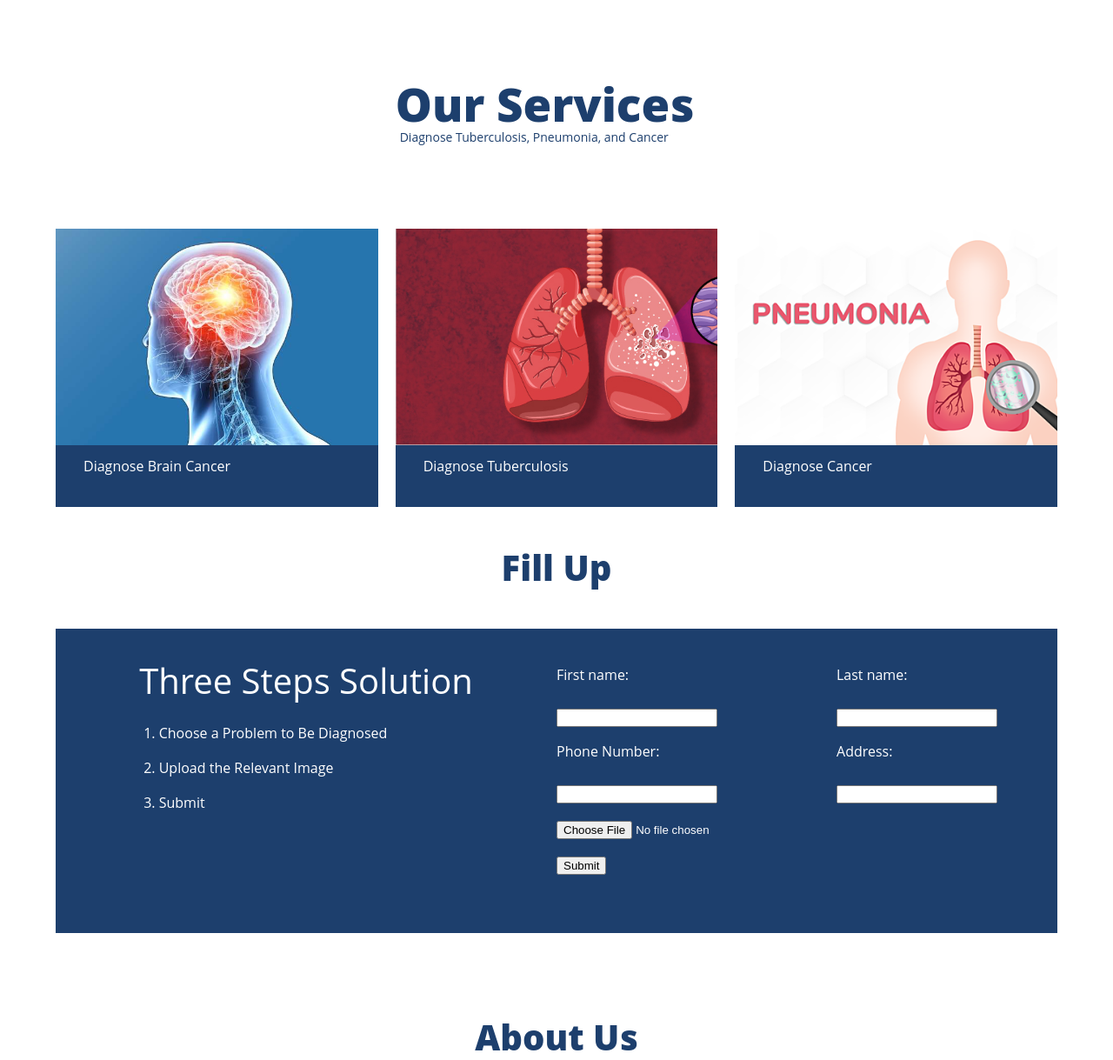
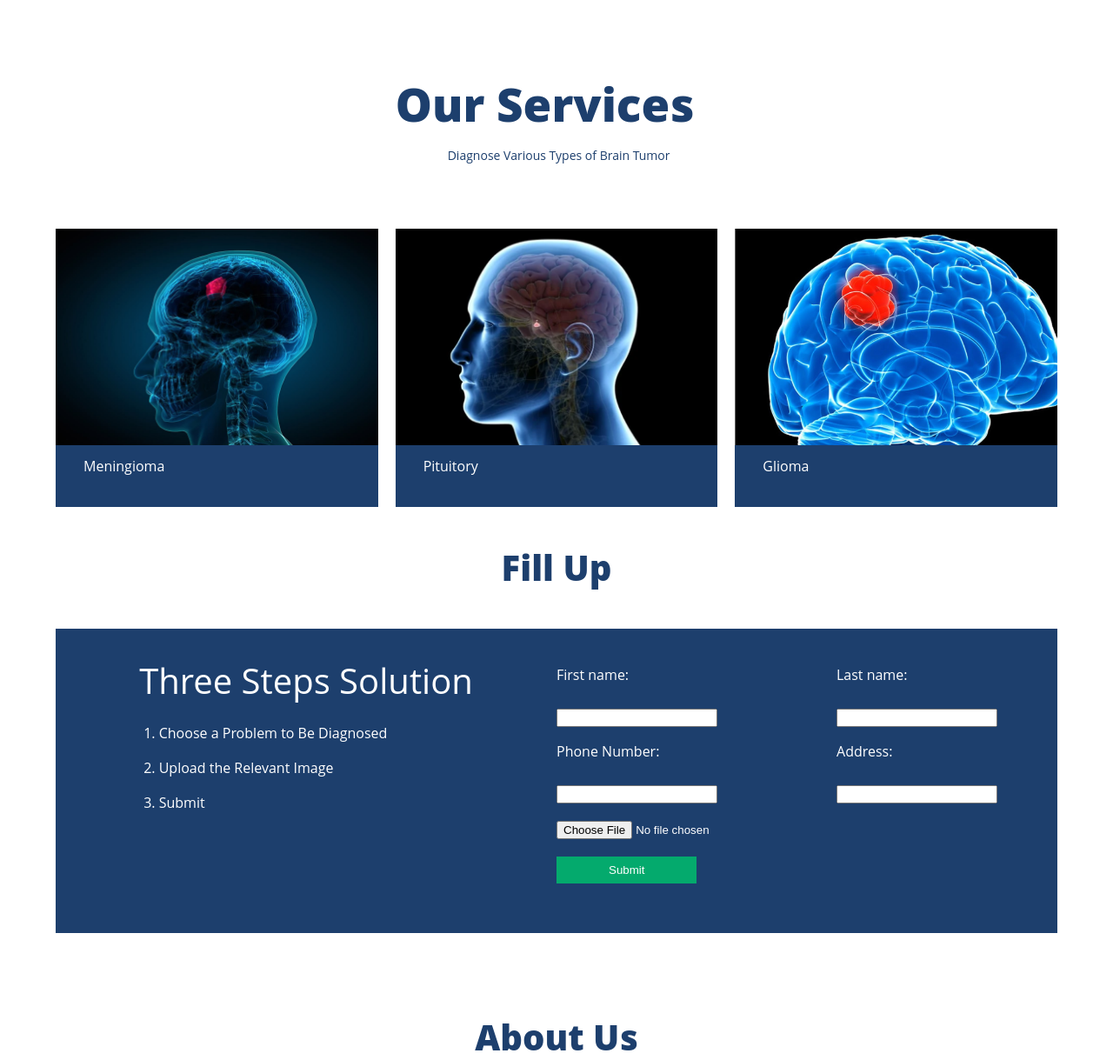
Before and after one commit to pallavi-2/Hackathon, a Flask app: page / in a window 1280 px wide. Shown: the part 547-1766 px from the top of the page at 87% size. Run offline with Flask 2, Linux system fonts and the light colour scheme.

Commit message:
design completed

```diff
--- a/app.py
+++ b/app.py
@@ -13,8 +13,6 @@ import tensorflow as tf
 app = Flask(__name__)
 app.config['SECRET_KEY'] = "verysecret##.."
 
-class_pneumonia = ['Normal','Pneumonia']
-class_tuberculosis = ["Tuberculosis" ,'Normal']
 class_tumor = ['Giloma','Meningioma','No tumor', 'Pituitary']
 
 dir_path = os.path.dirname(os.path.realpath(__file__))
@@ -24,9 +22,6 @@ app.config['UPLOAD_FOLDER'] = dir_path
 
 #load the models
 model_brain = load_model(os.path.join(dir_path,'model/Brain-tumor.h5'))
-model_tuberculosis = load_model(os.path.join(dir_path,'model/TB.h5'))
-model_pneumonia= load_model(os.path.join(dir_path,'model/PNEUMONIA.h5'))
-
 
 #model
 def test_on_image(img_path):
@@ -37,12 +32,9 @@ def test_on_image(img_path):
     test_image = test_image.reshape(240, 240, 3)
     test_image = np.expand_dims(test_image, axis=0)
 
-    if(type=='brain'):
-        result = model_brain.predict(test_image)
-        p = max(result.tolist())
-        output = class_tumor[p.index(max(p))]
-        return output
-    # print(type(result))
+    result = model_brain.predict(test_image)
+    p = max(result.tolist())
+    output = class_tumor[p.index(max(p))]
 
     return(output)
 
--- a/static/css/index.css
+++ b/static/css/index.css
@@ -317,13 +317,13 @@ body {
 }
 
 #second-section .card2 .tuberculosis {
-    background-image: url('../images/tuberculosis.jpg');
+    background-image: url('../images/pituitory.png');
     background-size: cover;
     grid-row: 1/12;
 }
 
 #second-section .card3 .cancer {
-    background-image: url('../images/pneumonia.png');
+    background-image: url('../images/glioma.jpg');
     background-size: cover;
     grid-row: 1/12;
 }
@@ -342,10 +342,11 @@ body {
 
 #second-section .heading p {
     font-size: 14px;
-    padding-top: 5px;
-    padding-left: 5px;
+    padding-top: 26px;
+    padding-left: 60px;
     font-weight: 400;
-    color: #1d3f6d
+    color: #1d3f6d;
+
 }
 
 
--- a/static/css/prediction.css
+++ b/static/css/prediction.css
@@ -9,6 +9,7 @@
 
 #scan-image{
     width: 400px;
+    border-radius: 2px;
 }
 
 #description {
@@ -33,4 +34,6 @@
 
 #diseases {
     padding-left: 5px;
+    color: #ee6d4a;
+    font-size: 20px;
 }
--- a/templates/index.html
+++ b/templates/index.html
@@ -35,7 +35,7 @@
         <section id='second-section'>
             <div class='heading'>
                 <h2> Our Services</h2>
-                <p> Diagnose Tuberculosis, Pneumonia, and Cancer </p>
+                <p> Diagnose Various Types of Brain Tumor </p>
             </div>
 
             <div class='card1 card'>
@@ -43,11 +43,11 @@
 
                 </div>
                 <a href="#section-form">
-                    <h2> Diagnose Brain Cancer</h2>
+                    <h2> Meningioma</h2>
                 </a>
 
 
-                <!-- This Submission si for Brain -->
+                <!-- This Card is for Brain -->
 
 
 
@@ -59,24 +59,21 @@
 
                 </div>
                 <a href="#section-form">
-                    <h2> Diagnose Tuberculosis</h2>
+                    <h2> Pituitory</h2>
                 </a>
 
 
 
             </div>
-            <!-- Thus Submission is for Cancer -->
+            <!-- Thus Card is for Cancer -->
             <div class='card3 card'>
                 <div class='cancer'>
 
 
                 </div>
                 <a href="#section-form">
-                    <h2> Diagnose Cancer</h2>
+                    <h2> Glioma</h2>
                 </a>
-
-
-
             </div>
 
         </section>
@@ -133,12 +130,12 @@
                         </select>
                     </div> -->
 
-                    <div id='sixth'>
+                    <div id='fifth'>
                         <input type="file" id="myFile" name="file" required>
                     </div>
 
                     <div id='seventh'>
-                        <input type="submit" value="Submit">
+                        <input id='submit' type="submit" value="Submit">
 
                     </div>
 
--- a/templates/predict.html
+++ b/templates/predict.html
@@ -11,7 +11,7 @@
     <body>
         <nav id='navigation'>
             <ul id='brandLogo'>
-                <li><a href="../templates/index.html" style='font-size: 25px; padding-left: 35px'> AiDoc </a></li>
+                <li><a href="{{url_for('home_page')}}" style='font-size: 25px; padding-left: 35px'> AiDoc </a></li>
                 <li style='float: right'><a href="#"> Home </a></li>
                 <li style='float: right'><a href="#"> Services </a></li>
                 <li style='float: right'> <a href="#"> Blog </a></li>
@@ -25,7 +25,7 @@
                 <img id='scan-image' src='../static/uploads/{{img_pth}}'>
             </div>
 
-            <div id='description'> <span id='chances'> 90 </span> percentage probability of <span id='diseases'>
+            <div id='description'> <span id='chances'></span> According to the scan, you are likely to have <span id='diseases'>
                     {{final}}
                 </span> </div>
         </section>
```
Also changed, not shown: static/images/2009199_Understanding-Brain-Tumors-01.webp (added), static/images/brain-tumor.jpg, static/images/glioma.jpg (added), static/images/image-20160624-28366-1lzm508.avif (added), static/images/pituitory.png (added), static/images/shutterstock_1292650522.webp (added).
